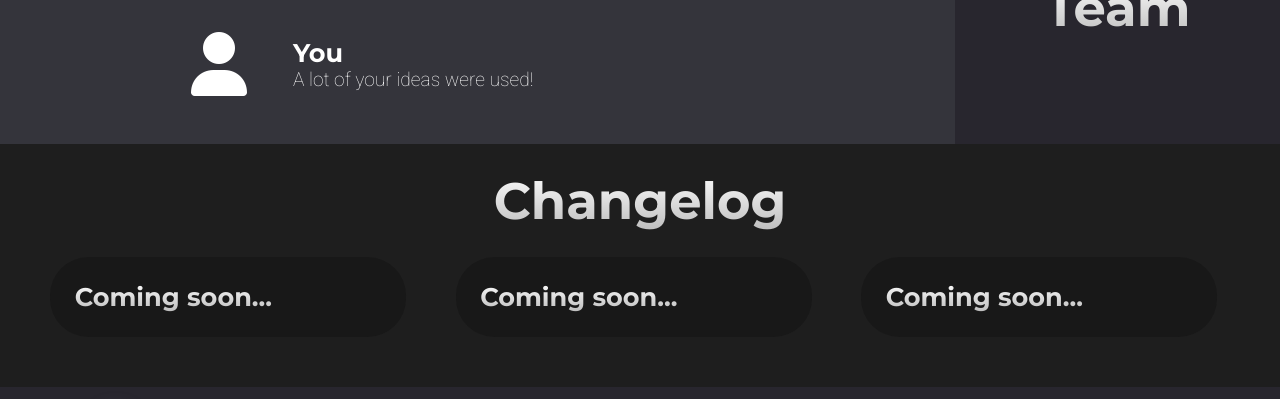
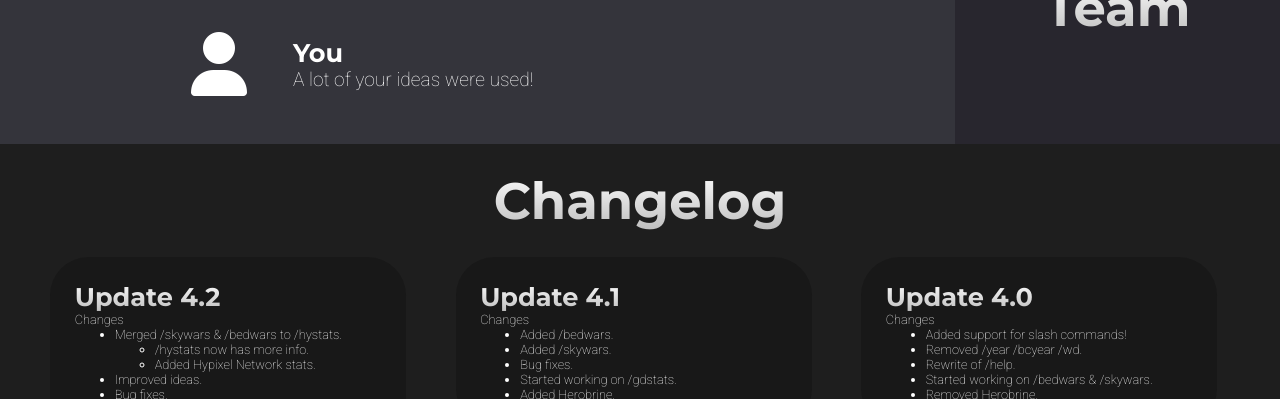
Before and after one commit to tobiasbot/tobiasbot.github.io, a plain HTML site: page index.html in a window 1280 px wide. Shown: the part 1777-2176 px from the top of the page. Drawn offline with Linux system fonts and the light colour scheme.

Commit message:
Add files via upload

```diff
--- a/index.html
+++ b/index.html
@@ -20,10 +20,6 @@
         <link rel="stylesheet" href="style.css">
         <link rel="shortcut icon" href="favicon.png" type="image">
         <link rel="preconnect" href="https://fonts.gstatic.com">
-        <script>
-            function chbg(color) {
-                document.getElementById('list').style.backgroundColor = color;
-            }
         </script>
         <script src="https://kit.fontawesome.com/a199f15739.js" crossorigin="anonymous"></script>
     </head>
@@ -32,9 +28,9 @@
             <a href="https://www.youtube.com/watch?v=dQw4w9WgXcQ">
                 <img  alt="Tobias Logo" class="a" src="favicon.png"/>
             </a>
-            <span class="c">TOBIAS v4.1</span>
+            <span class="c">TOBIAS v4.2</span>
             <span class="a"> </span>
-            <a href="#list"><div id="button" onmouseover="chbg('#7676b4')" onmouseout="chbg('#424270')">Command list</div></a>
+            <a href="#changelog"><div id="button">Changelog</div></a>
             <a href="https://discord.com/api/oauth2/authorize?client_id=741352621826375781&permissions=280646&scope=bot%20applications.commands" class="container css-transitions-only-after-page-load"><div id="invite">Invite the bot</div></a>
             <span class="b"> </span>
         </header>
@@ -219,22 +215,49 @@
                 <h1>Team</h1>
             </header>
         </div>
-        <div style="clear: both;"></div>
+        <div id="changelog" style="clear: both;"></div>
         <div id="images">
             <header class="c">
                 <h1>Changelog</h1>
                 <div id="changes">
                     <div id="change">
-                        <h1>Coming soon...</h1>
+                        <h1>Update 4.2</h1>
                         <div style="clear: both;"></div>
+                        <p>Changes</p>
+                        <ul>
+                            <li>Merged /skywars & /bedwars to /hystats.</li>
+                            <ul>
+                                <li>/hystats now has more info.</li>
+                                <li>Added Hypixel Network stats.</li>
+                            </ul>
+                            <li>Improved ideas.</li>
+                            <li>Bug fixes.</li>
+                            <li>Removed Herobrine.</li>
+                        </ul>
                     </div>
                     <div id="change">
-                        <h1>Coming soon...</h1>
+                        <h1>Update 4.1</h1>
                         <div style="clear: both;"></div>
+                        <p>Changes</p>
+                        <ul>
+                            <li>Added /bedwars.</li>
+                            <li>Added /skywars.</li>
+                            <li>Bug fixes.</li>
+                            <li>Started working on /gdstats.</li>
+                            <li>Added Herobrine.</li>
+                        </ul>
                     </div>
                     <div id="change">
-                        <h1>Coming soon...</h1>
+                        <h1>Update 4.0</h1>
                         <div style="clear: both;"></div>
+                        <p>Changes</p>
+                        <ul>
+                            <li>Added support for slash commands!</li>
+                            <li>Removed /year /bcyear /wd.</li>
+                            <li>Rewrite of /help.</li>
+                            <li>Started working on /bedwars & /skywars.</li>
+                            <li>Removed Herobrine.</li>
+                        </ul>
                     </div>
                 </div>
             </header>
@@ -244,7 +267,7 @@
             <a href="https://www.youtube.com/watch?v=dQw4w9WgXcQ">
                 <img class="a" alt="Tobias Logo" src="favicon.png"/>
             </a>
-            <span class="c">TOBIAS v4.1</span>
+            <span class="c">TOBIAS v4.2</span>
             <span class="a"> </span>
             <span class="fb"> </span>
         </footer>
```
